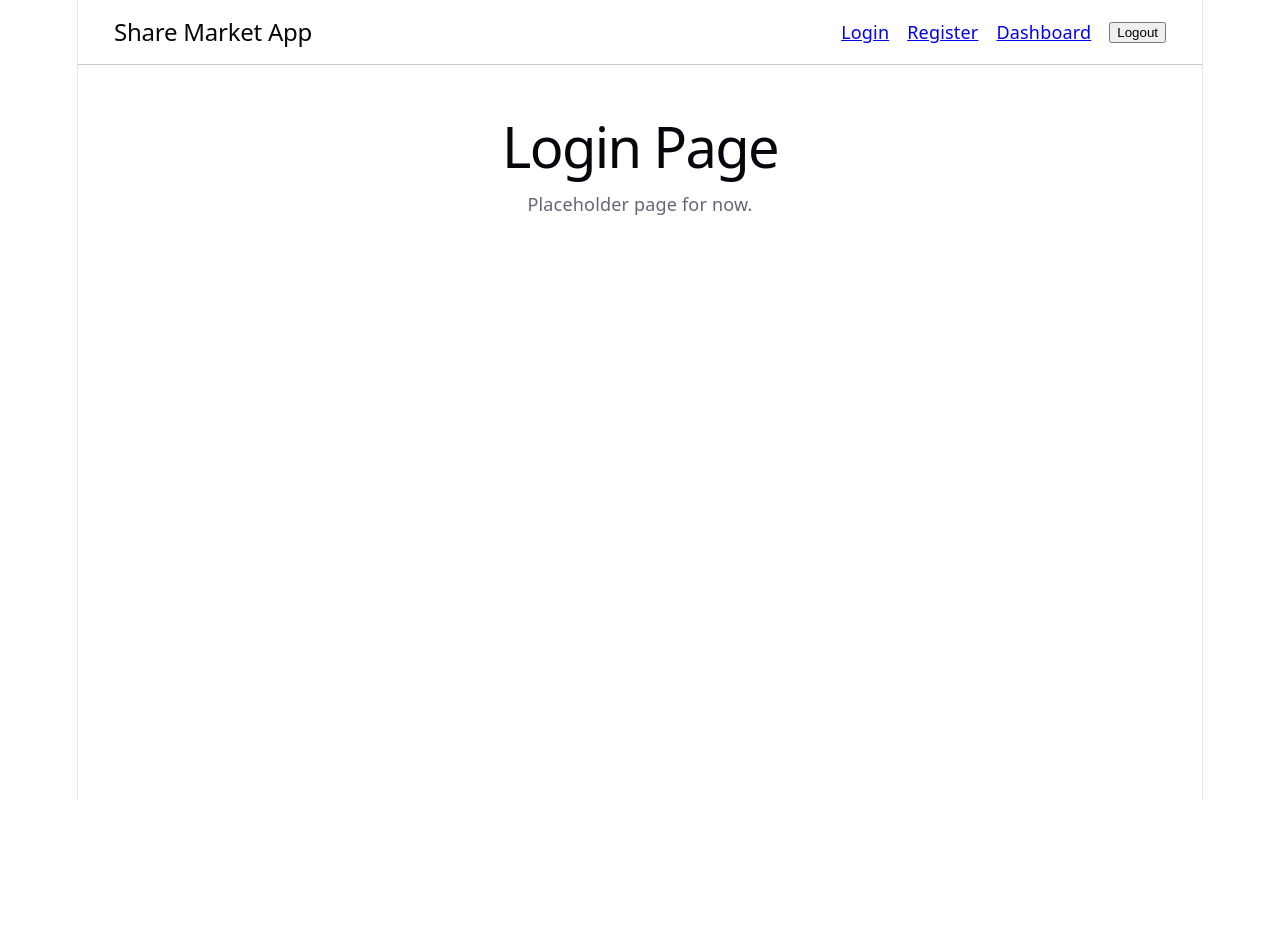
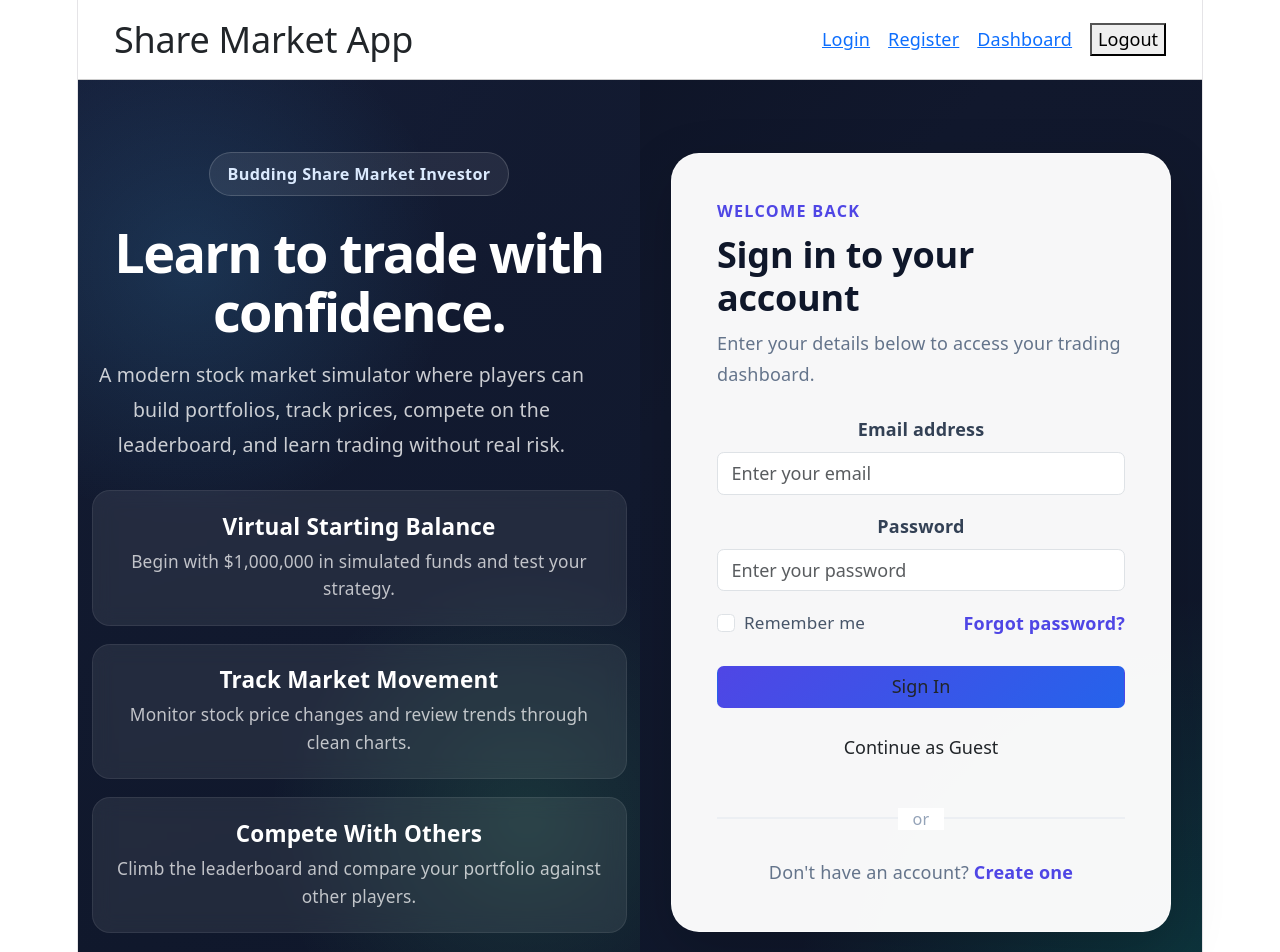
Before and after one commit to PeerAjay/Budding-Share-Market-Investor-App, a React app in the folder frontend/: page / in a window 1280 px wide. Shown: the top 952 px of the page. Before the commit the page ends 800 px from the top, so only its background shows below. Built offline with nearby package versions, Linux system fonts and the light colour scheme; the HTML template or start-up script is replaced by a standard one.

Commit message:
Design polished Bootstrap-based login page UI

```diff
--- a/frontend/package.json
+++ b/frontend/package.json
@@ -11,6 +11,7 @@
   },
   "dependencies": {
     "axios": "^1.15.1",
+    "bootstrap": "^5.3.8",
     "react": "^19.2.5",
     "react-dom": "^19.2.5",
     "react-router-dom": "^7.14.1"
--- a/frontend/src/main.jsx
+++ b/frontend/src/main.jsx
@@ -3,6 +3,7 @@ import ReactDOM from 'react-dom/client'
 import { BrowserRouter } from 'react-router-dom'
 import App from './App.jsx'
 import './index.css'
+import 'bootstrap/dist/css/bootstrap.min.css'
 
 ReactDOM.createRoot(document.getElementById('root')).render(
   <React.StrictMode>
--- /dev/null
+++ b/frontend/src/pages/Login.css
@@ -0,0 +1,250 @@
+.login-page {
+  min-height: 100vh;
+  background:
+    radial-gradient(circle at top left, rgba(78, 115, 223, 0.28), transparent 32%),
+    radial-gradient(circle at bottom right, rgba(0, 200, 150, 0.18), transparent 28%),
+    linear-gradient(135deg, #0b1020 0%, #11182d 45%, #0f172a 100%);
+  color: #ffffff;
+}
+
+.login-brand-side {
+  position: relative;
+  overflow: hidden;
+  padding: 4rem;
+  background: linear-gradient(160deg, rgba(20, 28, 52, 0.86), rgba(15, 23, 42, 0.96));
+}
+
+.brand-overlay {
+  position: absolute;
+  inset: 0;
+  background:
+    radial-gradient(circle at 20% 20%, rgba(72, 187, 255, 0.15), transparent 30%),
+    radial-gradient(circle at 80% 80%, rgba(92, 255, 160, 0.12), transparent 30%);
+  pointer-events: none;
+}
+
+.brand-content {
+  position: relative;
+  z-index: 1;
+  max-width: 540px;
+  margin: auto 0;
+}
+
+.brand-badge {
+  display: inline-block;
+  padding: 0.5rem 1rem;
+  border: 1px solid rgba(255, 255, 255, 0.16);
+  border-radius: 999px;
+  background: rgba(255, 255, 255, 0.08);
+  color: #dbeafe;
+  font-size: 0.9rem;
+  font-weight: 600;
+  letter-spacing: 0.02em;
+}
+
+.brand-title {
+  font-size: 3rem;
+  font-weight: 800;
+  line-height: 1.08;
+  margin-bottom: 1rem;
+  color: #ffffff;
+}
+
+.brand-subtitle {
+  font-size: 1.08rem;
+  line-height: 1.8;
+  color: rgba(255, 255, 255, 0.78);
+  max-width: 500px;
+}
+
+.feature-list {
+  display: grid;
+  gap: 1rem;
+}
+
+.feature-card {
+  padding: 1.2rem 1.25rem;
+  border-radius: 18px;
+  background: rgba(255, 255, 255, 0.08);
+  border: 1px solid rgba(255, 255, 255, 0.08);
+  backdrop-filter: blur(10px);
+}
+
+.feature-card h5 {
+  margin-bottom: 0.45rem;
+  font-weight: 700;
+  color: #ffffff;
+}
+
+.feature-card p {
+  margin: 0;
+  color: rgba(255, 255, 255, 0.72);
+  font-size: 0.96rem;
+  line-height: 1.6;
+}
+
+.login-form-side {
+  padding: 2rem;
+}
+
+.login-card {
+  width: 100%;
+  max-width: 500px;
+  background: rgba(255, 255, 255, 0.97);
+  border-radius: 28px;
+  padding: 2.5rem;
+  color: #0f172a;
+  border: 1px solid rgba(255, 255, 255, 0.5);
+}
+
+.small-label {
+  font-size: 0.9rem;
+  font-weight: 700;
+  color: #4f46e5;
+  text-transform: uppercase;
+  letter-spacing: 0.08em;
+}
+
+.login-title {
+  font-size: 2rem;
+  font-weight: 800;
+  margin-bottom: 0.5rem;
+  color: #0f172a;
+}
+
+.login-subtitle {
+  color: #64748b;
+  margin-bottom: 0;
+  line-height: 1.7;
+}
+
+.custom-label {
+  font-weight: 600;
+  color: #334155;
+  margin-bottom: 0.55rem;
+}
+
+.custom-input {
+  border-radius: 14px;
+  padding: 0.85rem 1rem;
+  border: 1px solid #dbe2ea;
+  background: #f8fafc;
+  box-shadow: none;
+}
+
+.custom-input:focus {
+  border-color: #6366f1;
+  box-shadow: 0 0 0 0.2rem rgba(99, 102, 241, 0.12);
+  background: #ffffff;
+}
+
+.remember-text {
+  color: #475569;
+  font-size: 0.95rem;
+}
+
+.forgot-link {
+  color: #4f46e5;
+  text-decoration: none;
+  font-weight: 600;
+}
+
+.forgot-link:hover {
+  text-decoration: underline;
+}
+
+.login-btn {
+  background: linear-gradient(135deg, #4f46e5, #2563eb);
+  color: #ffffff;
+  border: none;
+  border-radius: 14px;
+  padding: 0.9rem 1rem;
+  font-weight: 700;
+  transition: 0.25s ease;
+}
+
+.login-btn:hover {
+  color: #ffffff;
+  transform: translateY(-1px);
+  box-shadow: 0 12px 24px rgba(37, 99, 235, 0.22);
+}
+
+.guest-btn {
+  background: #eef2ff;
+  color: #312e81;
+  border: none;
+  border-radius: 14px;
+  padding: 0.9rem 1rem;
+  font-weight: 700;
+  transition: 0.25s ease;
+}
+
+.guest-btn:hover {
+  background: #e0e7ff;
+  color: #312e81;
+}
+
+.divider {
+  position: relative;
+  text-align: center;
+  margin-top: 0.5rem;
+}
+
+.divider::before {
+  content: "";
+  position: absolute;
+  top: 50%;
+  left: 0;
+  right: 0;
+  border-top: 1px solid #e2e8f0;
+  transform: translateY(-50%);
+}
+
+.divider span {
+  position: relative;
+  background: #ffffff;
+  padding: 0 0.8rem;
+  color: #94a3b8;
+  font-size: 0.9rem;
+}
+
+.register-text {
+  color: #64748b;
+}
+
+.register-link {
+  color: #4f46e5;
+  text-decoration: none;
+  font-weight: 700;
+}
+
+.register-link:hover {
+  text-decoration: underline;
+}
+
+@media (max-width: 991.98px) {
+  .login-page {
+    display: flex;
+    align-items: center;
+  }
+
+  .login-form-side {
+    padding: 1.5rem;
+  }
+
+  .login-card {
+    max-width: 560px;
+    padding: 2rem;
+  }
+}
+
+@media (max-width: 575.98px) {
+  .login-card {
+    border-radius: 22px;
+    padding: 1.5rem;
+  }
+
+  .login-title {
+    font-size: 1.7rem;
+  }
+}
--- a/frontend/src/pages/Login.jsx
+++ b/frontend/src/pages/Login.jsx
@@ -1,8 +1,116 @@
+import { Link } from 'react-router-dom'
+import './Login.css'
+
 function Login() {
   return (
-    <div style={{ padding: '2rem' }}>
-      <h1>Login Page</h1>
-      <p>Placeholder page for now.</p>
+    <div className="login-page">
+      <div className="container-fluid min-vh-100">
+        <div className="row min-vh-100">
+
+          <div className="col-lg-6 d-none d-lg-flex login-brand-side">
+            <div className="brand-overlay"></div>
+
+            <div className="brand-content">
+              <div className="brand-badge mb-4">Budding Share Market Investor</div>
+
+              <h1 className="brand-title">
+                Learn to trade with confidence.
+              </h1>
+
+              <p className="brand-subtitle">
+                A modern stock market simulator where players can build portfolios,
+                track prices, compete on the leaderboard, and learn trading without real risk.
+              </p>
+
+              <div className="feature-list mt-4">
+                <div className="feature-card">
+                  <h5>Virtual Starting Balance</h5>
+                  <p>Begin with $1,000,000 in simulated funds and test your strategy.</p>
+                </div>
+
+                <div className="feature-card">
+                  <h5>Track Market Movement</h5>
+                  <p>Monitor stock price changes and review trends through clean charts.</p>
+                </div>
+
+                <div className="feature-card">
+                  <h5>Compete With Others</h5>
+                  <p>Climb the leaderboard and compare your portfolio against other players.</p>
+                </div>
+              </div>
+            </div>
+          </div>
+
+          <div className="col-lg-6 d-flex align-items-center justify-content-center login-form-side">
+            <div className="login-card shadow-lg">
+              <div className="mb-4 text-center text-lg-start">
+                <div className="small-label mb-2">Welcome back</div>
+                <h2 className="login-title">Sign in to your account</h2>
+                <p className="login-subtitle">
+                  Enter your details below to access your trading dashboard.
+                </p>
+              </div>
+
+              <form>
+                <div className="mb-3">
+                  <label className="form-label custom-label">Email address</label>
+                  <input
+                    type="email"
+                    className="form-control custom-input"
+                    placeholder="Enter your email"
+                  />
+                </div>
+
+                <div className="mb-3">
+                  <label className="form-label custom-label">Password</label>
+                  <input
+                    type="password"
+                    className="form-control custom-input"
+                    placeholder="Enter your password"
+                  />
+                </div>
+
+                <div className="d-flex justify-content-between align-items-center mb-4">
+                  <div className="form-check">
+                    <input
+                      className="form-check-input"
+                      type="checkbox"
+                      id="rememberMe"
+                    />
+                    <label className="form-check-label remember-text" htmlFor="rememberMe">
+                      Remember me
+                    </label>
+                  </div>
+
+                  <a href="#" className="forgot-link">
+                    Forgot password?
+                  </a>
+                </div>
+
+                <button type="button" className="btn login-btn w-100 mb-3">
+                  Sign In
+                </button>
+
+                <button type="button" className="btn guest-btn w-100 mb-4">
+                  Continue as Guest
+                </button>
+              </form>
+
+              <div className="divider">
+                <span>or</span>
+              </div>
+
+              <p className="register-text text-center mt-4 mb-0">
+                Don&apos;t have an account?{' '}
+                <Link to="/register" className="register-link">
+                  Create one
+                </Link>
+              </p>
+            </div>
+          </div>
+
+        </div>
+      </div>
     </div>
   )
 }
```
Also changed, not shown: 1 other file (tests, documents, lock files or other folders).
